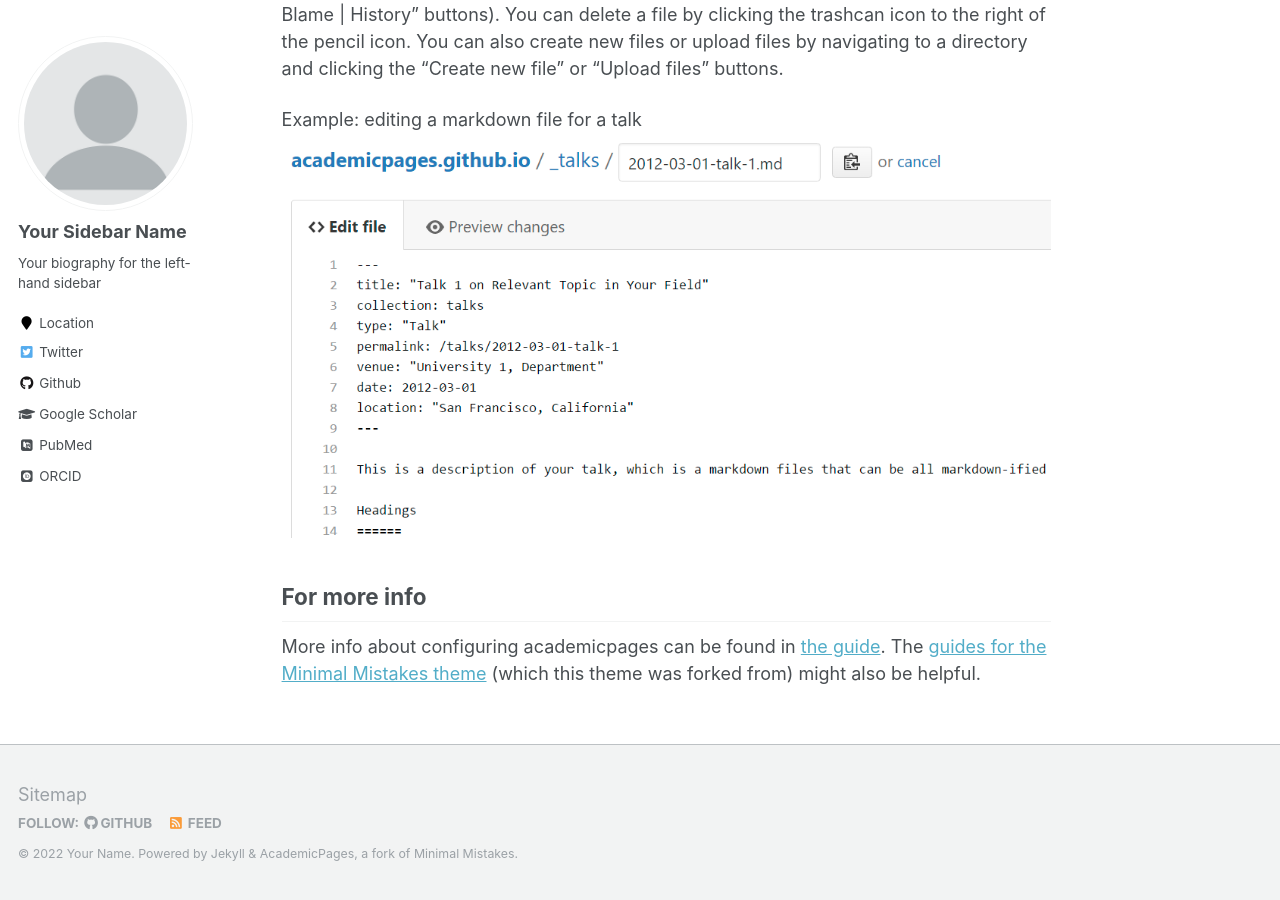
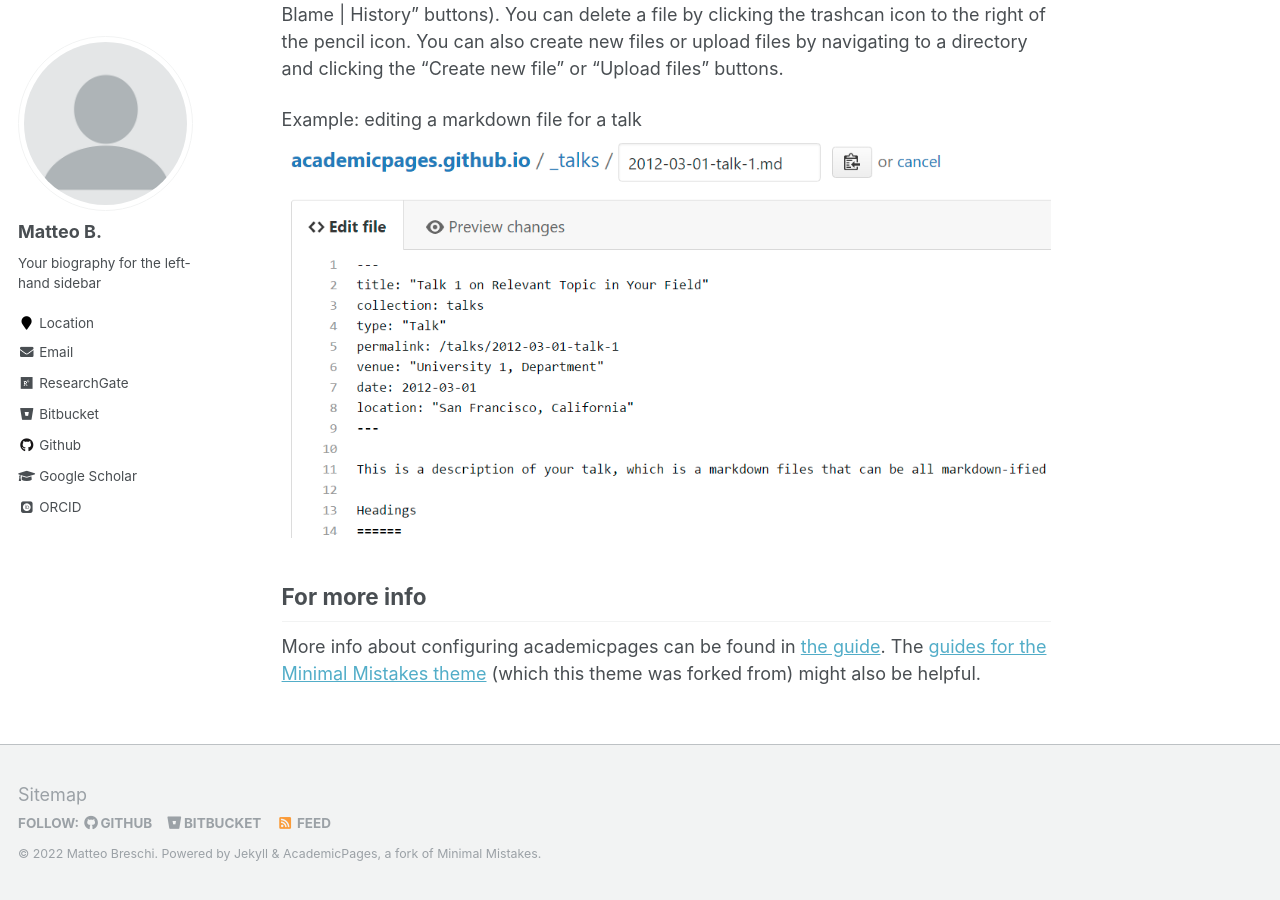
Before and after one commit to matteobreschi/matteobreschi.github.io, a Jekyll site: the page built from _pages/about.md, in a window 1280 px wide and 900 px high, scrolled down 2463 px. Built offline with Jekyll 4.4.1, drawn with Linux system fonts in a browser that asks for light colours; some web fonts are replaced; some of the changed text lies outside the part shown.

Commit message:
minor in config.yml

```diff
--- a/_config.yml
+++ b/_config.yml
@@ -7,13 +7,13 @@
 
 # Site Settings
 locale                   : "en-US"
-title                    : "Your Name / Site Title"
+title                    : "Matteo Breschi"
 title_separator          : "-"
-name                     : &name "Your Name"
+name                     : &name "Matteo Breschi"
 description              : &description "personal description"
-url                      : https://academicpages.github.io # the base hostname & protocol for your site e.g. "https://mmistakes.github.io"
+url                      : https://matteobreschi.github.io # the base hostname & protocol for your site e.g. "https://mmistakes.github.io"
 baseurl                  : "" # the subpath of your site, e.g. "/blog"
-repository               : "academicpages/academicpages.github.io"
+repository               : "matteobreschi/matteobreschi.github.io"
 teaser                   :  # filename of teaser fallback teaser image placed in /images/, .e.g. "500x300.png"
 breadcrumbs              : false # true, false (default)
 words_per_minute         : 160
@@ -80,36 +80,36 @@ analytics:
 
 # Site Author
 author:
-  name             : "Your Sidebar Name"
+  name             : "Matteo B."
   avatar           : "profile.png"
   bio              : "Your biography for the left-hand sidebar"
   location         : "Location"
   employer         :
-  pubmed           : "https://www.ncbi.nlm.nih.gov/pubmed/?term=john+snow"
-  googlescholar    : "http://yourfullgooglescholarurl.com"
-  email            :
-  researchgate     :  # example: "https://www.researchgate.net/profile/yourprofile"
+  pubmed           :
+  googlescholar    : "https://scholar.google.com/citations?user=Mg5w8KwAAAAJ&hl=it"
+  email            : "matteo.breschi@uni-jena.de"
+  researchgate     : "https://www.researchgate.net/profile/Matteo-Breschi"
   uri              :
-  bitbucket        :
+  bitbucket        : "m_breschi"
   codepen          :
   dribbble         :
   flickr           :
   facebook         :
   foursquare       :
-  github           : "academicpages"
+  github           : "matteobreschi"
   google_plus      :
   keybase          :
   instagram        :
   impactstory      : #"https://profiles.impactstory.org/u/xxxx-xxxx-xxxx-xxxx"
   lastfm           :
   linkedin         :
-  orcid            : "http://orcid.org/yourorcidurl"
+  orcid            : "https://orcid.org/0000-0002-3327-3676"
   pinterest        :
   soundcloud       :
   stackoverflow    : # http://stackoverflow.com/users/123456/username
   steam            :
   tumblr           :
-  twitter          : "replacethistwitterhandle"
+  twitter          :
   vine             :
   weibo            :
   xing             :
@@ -255,7 +255,7 @@ sass:
 permalink: /:categories/:title/
 # paginate: 5 # amount of posts to show
 # paginate_path: /page:num/
-timezone: America/Los_Angeles # http://en.wikipedia.org/wiki/List_of_tz_database_time_zones
+timezone: Europe/Rome # http://en.wikipedia.org/wiki/List_of_tz_database_time_zones
 
 
 # Plugins
```
